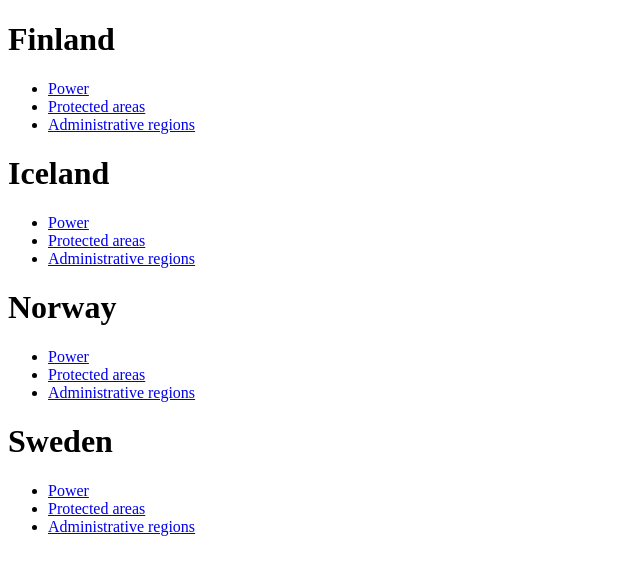
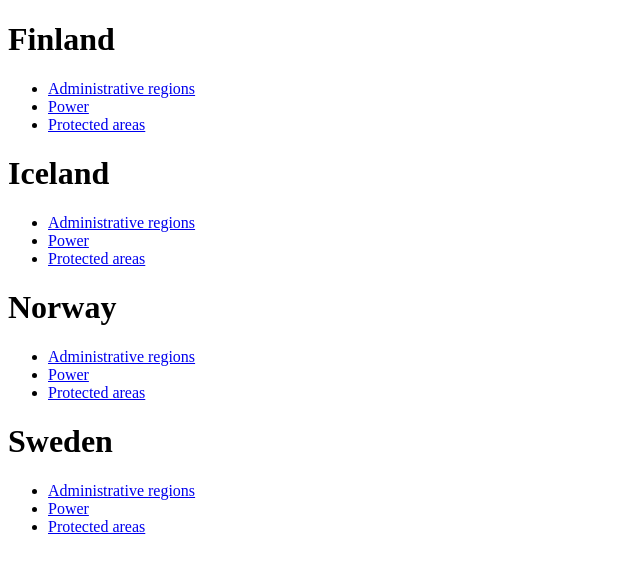
Before and after one commit to zabop/osm-extracts, a React (Vite) app in the folder frontend/: page / in a window 1280 px wide. Shown: the top 574 px of the page, without its empty margins (0-640 px from the left). Built offline with nearby package versions, Linux system fonts and the light colour scheme; no server answers.

Commit message:
alphabetical listing

```diff
--- a/frontend/src/App.jsx
+++ b/frontend/src/App.jsx
@@ -8,9 +8,9 @@ const regions = [
 ];
 
 const extracts = [
+  { name: "Administrative regions", fname: "administrative_regions.gpkg" },
   { name: "Power", fname: "power.gpkg" },
   { name: "Protected areas", fname: "protected_areas.gpkg" },
-  { name: "Administrative regions", fname: "administrative_regions.gpkg" },
 ];
 
 function ExtractLink({ region, extract }) {
```
